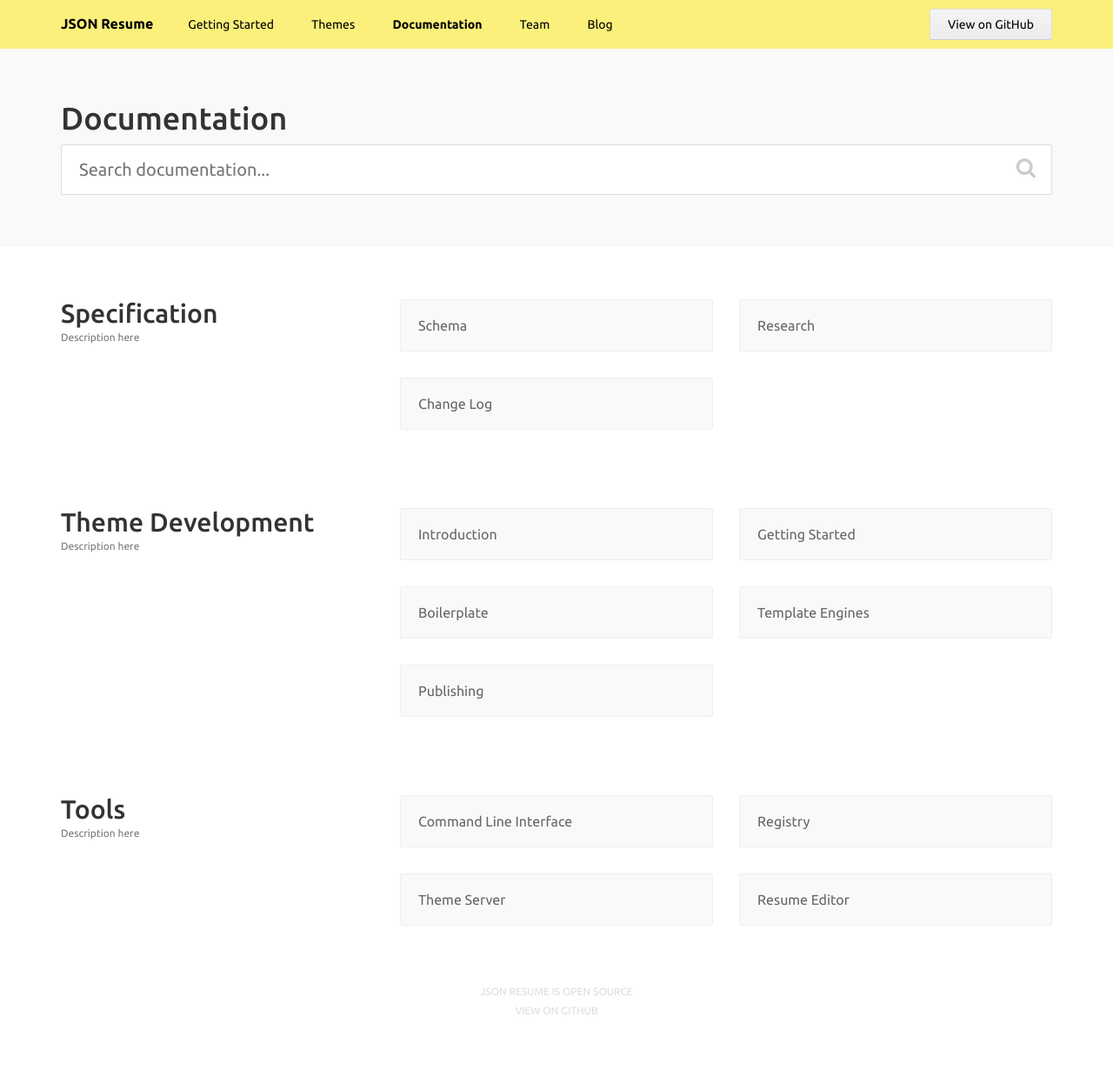
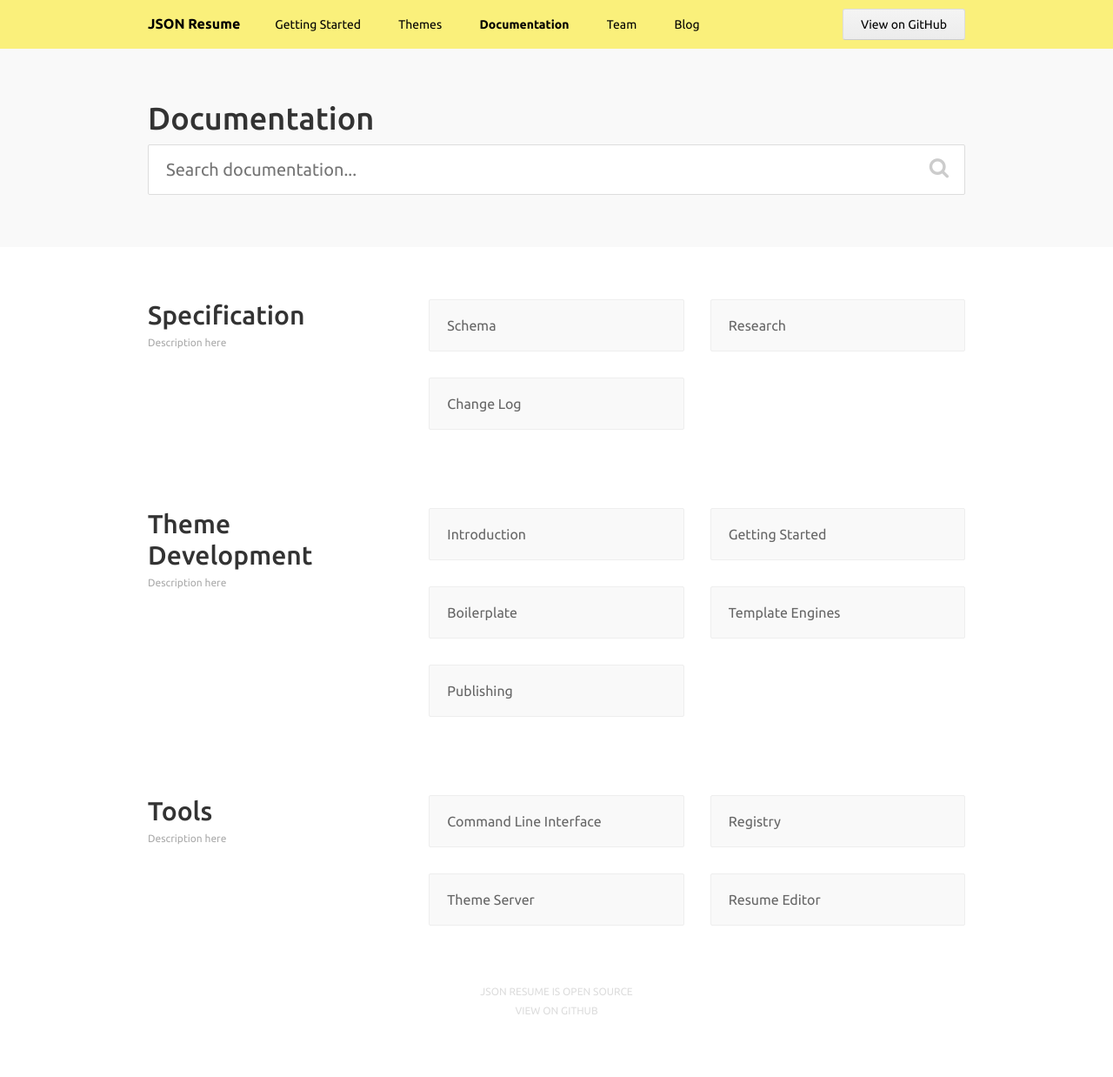
Before and after one commit to jsonresume/resume-website, a Jekyll site: the page built from documentation.html, in a window 1280 px wide. Shown: the whole page at 87% size. Built offline with Jekyll 4.4.1, drawn with Linux system fonts in a browser that asks for light colours; nearby versions of some CDN libraries; a script that is not in the unit is left out; comment, search, counter and statistics services are not loaded.

Commit message:
Added favicon

```diff
--- a/_layouts/default.html
+++ b/_layouts/default.html
@@ -8,6 +8,7 @@
 
 	<title>JSON Resume - {{page.title}}</title>
 
+	<link rel="shortcut icon" href="favicon.png">
 	<link rel="stylesheet" href="//fonts.googleapis.com/css?family=Ubuntu:400,500,700">
 	<link rel="stylesheet" href="//cdnjs.cloudflare.com/ajax/libs/font-awesome/4.1.0/css/font-awesome.min.css">
 	<link rel="stylesheet" href="/css/bootstrap.css">
--- a/css/_sass/base.scss
+++ b/css/_sass/base.scss
@@ -83,7 +83,7 @@
 	margin-bottom: 10px;
 }
 .container {
-	transition: width .2s;
+	max-width: 970px;
 }
 .button {
 	background-color: #ececec;
@@ -167,11 +167,13 @@
 }
 #docs h2 {
 	margin-bottom: 30px;
+	line-height: 1.2;
 }
 #docs .desc {
+	color: #aaa;
 	display: block;
 	font-size: 12px;
-	margin-top: 5px;
+	margin-top: 8px;
 }
 #docs .item {
 	background: #f9f9f9;
@@ -240,14 +242,7 @@
 }
 
 @media (max-width: 992px) {
-	#nav {
-		text-align: center;
-	}
 	#nav .pull-right {
 		display: none;
 	}
-	#nav #logo {
-		display: block;
-		margin-top: 20px;
-	}
 }
--- a/documentation.html
+++ b/documentation.html
@@ -37,7 +37,7 @@
 	</section>
 	<section class="row">
 		<h2 class="col-sm-4">
-			Theme Development
+			Theme<br>Development
 			<small class="desc">Description here</small>
 		</h2>
 		<div class="col-sm-8">
```
Also changed, not shown: favicon.png (added).
